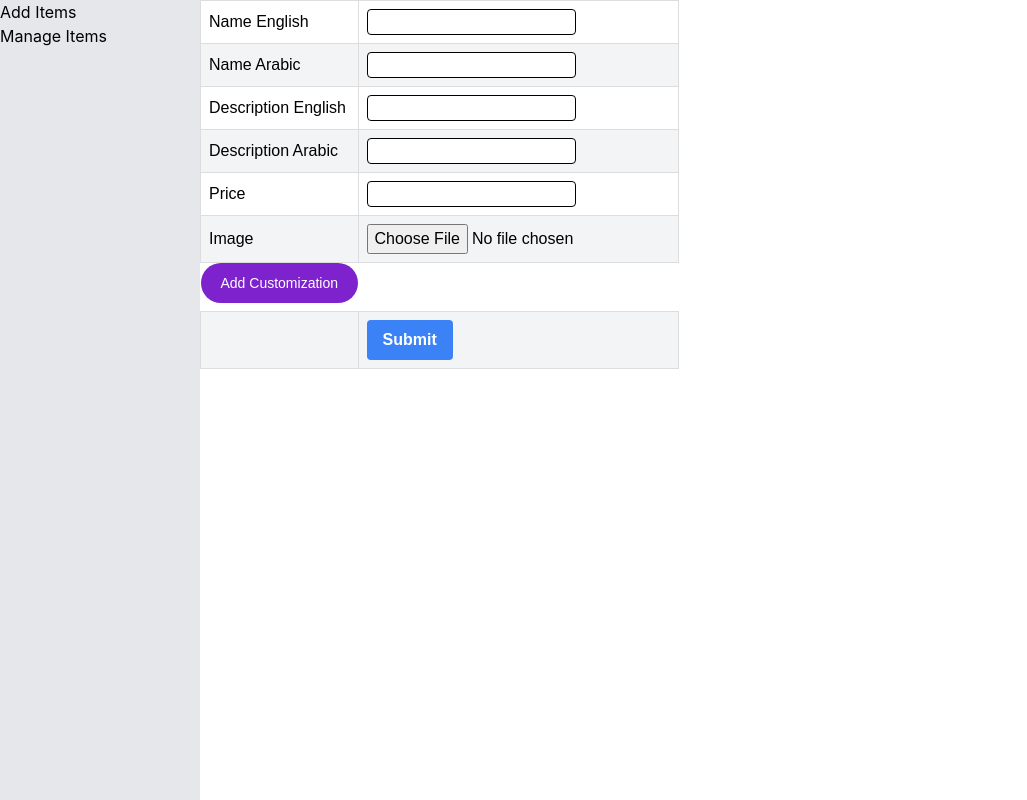
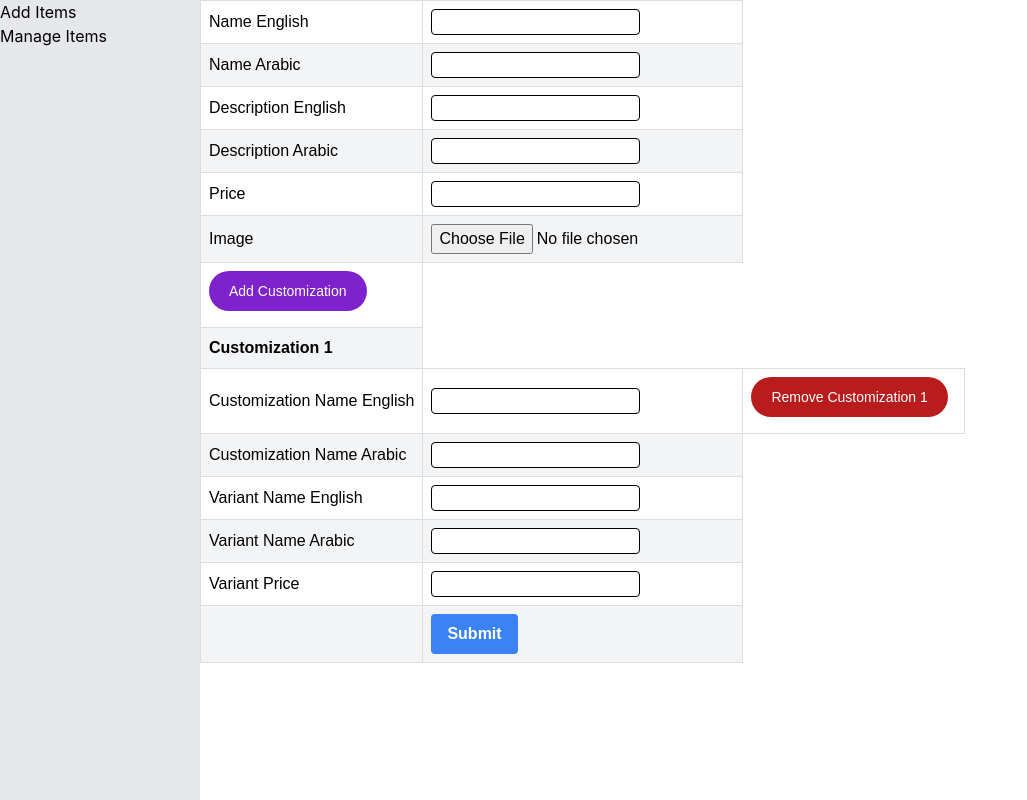
Before and after one commit to mr-rayhaan/lyve-frontend, a React (Create React App) app: page / in a window 1280 px wide. Shown: the whole page, without its empty margins (0-1027 px from the left). Built offline with nearby package versions, Linux system fonts and the light colour scheme; the HTML template or start-up script is replaced by a standard one.

Commit message:
create items with dynamic customizations

```diff
--- a/src/pages/AddItems.tsx
+++ b/src/pages/AddItems.tsx
@@ -20,16 +20,17 @@ interface Customization {
 
 export default function AddItems() {
     const [formData, setFormData] = useState({
-        name_en: '',
-        name_ar: '',
-        description_en: '',
-        description_ar: '',
-        price: '',
-        customization_name_en: '',
-        customization_name_ar: '',
-        variant_name_en: '',
-        variant_name_ar: '',
-        variant_price: '',
+        name_en: "",
+        name_ar: "",
+        description_en: "",
+        description_ar: "",
+        price: "",
+        customizations: [
+            {
+                name: { en: "", ar: "" },
+                variants: [{ name: { en: "", ar: "" }, price: "" }],
+            },
+        ],
     });
 
     const [selectedFile, setSelectedFile] = useState<File | null>(null);
@@ -42,68 +43,117 @@ export default function AddItems() {
         }));
     };
     const handleImageChange = (e: ChangeEvent<HTMLInputElement>) => {
-
         if (e.target.files && e.target.files.length > 0) {
             setSelectedFile(e.target.files[0]);
         }
     };
-    const [customizations, setCustomizations] = useState<Customization[]>([]);
+    // const [customizations, setCustomizations] = useState<Customization[]>([]);
 
     const handleAddCustomization = () => {
-        const newCustomization: Customization = {
+        const newCustomization = {
             name: { en: "", ar: "" },
-            variants: [{ name: { en: "", ar: "" }, price: 0 }],
+            variants: [{ name: { en: "", ar: "" }, price: "" }],
         };
 
-        setCustomizations([...customizations, newCustomization]);
+        setFormData((prevState) => ({
+            ...prevState,
+            customizations: [...prevState.customizations, newCustomization],
+        }));
+    };
+
+    const handleCustomizationInputChange = (customizationIndex: number, field: string, value: string) => {
+        setFormData((prevData) => {
+            const updatedCustomizations = [...prevData.customizations];
+            (updatedCustomizations[customizationIndex] as any)['name'][field] = value;
+            console.log('updatedCustomization', updatedCustomizations)
+            return {
+                ...prevData,
+                customizations: updatedCustomizations,
+            };
+        });
+    };
+
+    const handleVariantInputChange = (customizationIndex: number, variantIndex: number, field: string, value: string) => {
+        setFormData((prevData) => {
+            const updatedCustomizations = [...prevData.customizations];
+            (updatedCustomizations[customizationIndex].variants[variantIndex] as any)['name'][field] = value;
+            return {
+                ...prevData,
+                customizations: updatedCustomizations,
+            };
+        });
+    };
+    const handleVariantPriceChange = (customizationIndex: number, variantIndex: number, value: string) => {
+        setFormData((prevData) => {
+            const updatedCustomizations = [...prevData.customizations];
+            (updatedCustomizations[customizationIndex].variants[variantIndex] as any)['price'] = value;
+            return {
+                ...prevData,
+                customizations: updatedCustomizations,
+            };
+        });
     };
     const handleRemoveCustomization = (index: number) => {
-        const updatedCustomizations = [...customizations];
+        const updatedCustomizations = [...formData.customizations];
         updatedCustomizations.splice(index, 1);
-        setCustomizations(updatedCustomizations);
+
+        setFormData((prevState) => ({
+            ...prevState,
+            customizations: updatedCustomizations,
+        }));
     };
 
     const handleAddItem = async () => {
-        const price = parseFloat(formData.price);
-        const variantPrice = parseFloat(formData.variant_price);
-
-        // Validation
-        if (Object.values(formData).some((field) => !field) ||
-            isNaN(price) ||
-            price < 0 ||
-            isNaN(variantPrice) ||
-            variantPrice < 0) {
-            alert('Please fill in all fields and ensure that the price is not negative.');
+        // Perform validation
+        if (
+            !formData.name_en ||
+            !formData.name_ar ||
+            !formData.description_en ||
+            !formData.description_ar ||
+            !formData.price ||
+            formData.customizations.some((customization) => !customization.name.en || !customization.name.ar)
+        ) {
+            alert("Please fill in all required fields.");
             return;
         }
+
+        // Validation for variant prices or any other specific validation can be added here
+
+        // If all validation passes, proceed with the API call
         const addItemApi = menuItems.addMenuItem;
-        // Create a FormData object
         const formDataToSend = new FormData();
 
-        formDataToSend.append('name_en', formData.name_en);
-        formDataToSend.append('name_ar', formData.name_ar);
-        formDataToSend.append('description_en', formData.description_en);
-        formDataToSend.append('description_ar', formData.description_ar);
-        formDataToSend.append('price', formData.price);
-        formDataToSend.append('customization_name_en', formData.customization_name_en);
-        formDataToSend.append('customization_name_ar', formData.customization_name_ar);
-        formDataToSend.append('variant_name_en', formData.variant_name_en);
-        formDataToSend.append('variant_name_ar', formData.variant_name_ar);
-        formDataToSend.append('variant_price', formData.variant_price);
+        // Append form data to FormData object
+        formDataToSend.append("name_en", formData.name_en);
+        formDataToSend.append("name_ar", formData.name_ar);
+        formDataToSend.append("description_en", formData.description_en);
+        formDataToSend.append("description_ar", formData.description_ar);
+        formDataToSend.append("price", formData.price);
 
-        // Append the image file to the FormData object
+        // Append image file if selected
         if (selectedFile) {
-            formDataToSend.append('image', selectedFile);
+            formDataToSend.append("image", selectedFile);
         }
 
-        addItemApi.data = formDataToSend;
-        // console.log('api', addItemApi)
+        // Append customizations to FormData object
+        formData.customizations.forEach((customization, index) => {
+            formDataToSend.append(`customization_name_en_${index}`, customization.name.en);
+            formDataToSend.append(`customization_name_ar_${index}`, customization.name.ar);
+
+            customization.variants.forEach((variant, variantIndex) => {
+                formDataToSend.append(`variant_name_en_${index}_${variantIndex}`, variant.name.en);
+                formDataToSend.append(`variant_name_ar_${index}_${variantIndex}`, variant.name.ar);
+                formDataToSend.append(`variant_price_${index}_${variantIndex}`, variant.price);
+            });
+        });
 
         try {
+            addItemApi.data = formDataToSend
             const response = await generateMultipartAPI(addItemApi);
-            // alert(response?.data.message)
+            alert(response?.data.message);
         } catch (ex) {
-            console.log(ex);
+            console.error(ex);
+            alert("An error occurred while adding the item.");
         }
     };
 
@@ -111,99 +161,166 @@ export default function AddItems() {
         <table>
             <tbody>
                 <tr>
-                    <td><label>Name English</label></td>
-                    <td><input type="text" name="name_en" value={formData.name_en} onChange={handleInputChange} /></td>
+                    <td>
+                        <label>Name English</label>
+                    </td>
+                    <td>
+                        <input
+                            type="text"
+                            name="name_en"
+                            value={formData.name_en}
+                            onChange={handleInputChange}
+                        />
+                    </td>
                 </tr>
                 <tr>
-                    <td><label>Name Arabic</label></td>
-                    <td><input type="text" name="name_ar" value={formData.name_ar} onChange={handleInputChange} /></td>
+                    <td>
+                        <label>Name Arabic</label>
+                    </td>
+                    <td>
+                        <input
+                            type="text"
+                            name="name_ar"
+                            value={formData.name_ar}
+                            onChange={handleInputChange}
+                        />
+                    </td>
                 </tr>
                 <tr>
-                    <td><label>Description English</label></td>
-                    <td><input type="text" name="description_en" value={formData.description_en} onChange={handleInputChange} /></td>
+                    <td>
+                        <label>Description English</label>
+                    </td>
+                    <td>
+                        <input
+                            type="text"
+                            name="description_en"
+                            value={formData.description_en}
+                            onChange={handleInputChange}
+                        />
+                    </td>
                 </tr>
                 <tr>
-                    <td><label>Description Arabic</label></td>
-                    <td><input type="text" name="description_ar" value={formData.description_ar} onChange={handleInputChange} /></td>
+                    <td>
+                        <label>Description Arabic</label>
+                    </td>
+                    <td>
+                        <input
+                            type="text"
+                            name="description_ar"
+                            value={formData.description_ar}
+                            onChange={handleInputChange}
+                        />
+                    </td>
                 </tr>
                 <tr>
-                    <td><label>Price</label></td>
-                    <td><input type="number" name="price" value={formData.price} onChange={handleInputChange} /></td>
+                    <td>
+                        <label>Price</label>
+                    </td>
+                    <td>
+                        <input
+                            type="number"
+                            name="price"
+                            value={formData.price}
+                            onChange={handleInputChange}
+                        />
+                    </td>
                 </tr>
                 <tr>
-                    <td><label>Image</label></td>
-                    <td><input type="file" name="image" onChange={handleImageChange} /></td>
+                    <td>
+                        <label>Image</label>
+                    </td>
+                    <td>
+                        <input type="file" name="image" onChange={handleImageChange} />
+                    </td>
                 </tr>
                 <tr>
-                    <button onClick={handleAddCustomization} className="btn-purple">Add Customization</button>
+                    <td>
+                        <button onClick={handleAddCustomization} className="btn-purple">
+                            Add Customization
+                        </button>
+                    </td>
                 </tr>
                 {/* Render customization input fields */}
-                {customizations.map((customization, index) => (
+                {formData.customizations.map((customization, index) => (
                     <React.Fragment key={`customizations_` + index}>
-                        <tr key={`customization_` + index}><td><h1>Customization{` ` + (index + 1)}</h1></td></tr>
+                        <tr key={`customization_` + index}>
+                            <td>
+                                <h1>Customization{` ` + (index + 1)}</h1>
+                            </td>
+                        </tr>
                         <tr key={`customization_name_en_` + index}>
-                            <td><label>Customization Name English</label></td>
-                            <td><input
+                            <td>
+                                <label>Customization Name English</label>
+                            </td>
+                            <td>
+                                <input
                                     type="text"
                                     value={customization.name.en}
-                                onChange={(e) =>
-                                // handleInputChange(index, "name", "en", e.target.value)
-                                { }}
+                                    onChange={(e) => { handleCustomizationInputChange(index, 'en', e.target.value) }}
                                 />
                             </td>
-                            <td><button className="btn-red" onClick={() => handleRemoveCustomization(index)}>Remove Customization{` ` + (index + 1)}</button></td>
+                            <td>
+                                <button
+                                    className="btn-red"
+                                    onClick={() => handleRemoveCustomization(index)}
+                                >
+                                    Remove Customization{` ` + (index + 1)}
+                                </button>
+                            </td>
                         </tr>
                         <tr key={`customization_name_ar_` + index}>
-                            <td><label>Customization Name Arabic</label></td>
                             <td>
-                                <input type="text" value={customization.name.ar}
-                                    onChange={(e) => { }}
+                                <label>Customization Name Arabic</label>
+                            </td>
+                            <td>
+                                <input
+                                    type="text"
+                                    value={customization.name.ar}
+                                    onChange={(e) => { handleCustomizationInputChange(index, 'ar', e.target.value) }}
                                 />
                             </td>
                         </tr>
                         {customization.variants.map((variant, variantIndex) => (
                             <React.Fragment key={`variants_` + index}>
                                 <tr key={`variant_name_en_` + variantIndex}>
-                                    <td><label>Variant Name English</label></td>
-                                    <td><input
+                                    <td>
+                                        <label>Variant Name English</label>
+                                    </td>
+                                    <td>
+                                        <input
                                             type="text"
                                             value={variant.name.en}
-                                        onChange={(e) =>
-                                        // handleInputChange(
-                                        //     index,
-                                        //     "variants",
-                                        //     "en",
-                                        //     e.target.value
-                                        // )
-                                        { }}
-                                    /></td>
+                                            onChange={(e) => { handleVariantInputChange(index, variantIndex, 'en', e.target.value) }}
+                                        />
+                                    </td>
                                 </tr>
                                 <tr key={`variant_name_ar_` + variantIndex}>
-                                    <td><label>Variant Name Arabic</label></td>
-                                    <td><input
+                                    <td>
+                                        <label>Variant Name Arabic</label>
+                                    </td>
+                                    <td>
+                                        <input
                                             type="text"
                                             value={variant.name.ar}
-                                        onChange={(e) =>
-                                        // handleInputChange(
-                                        //     index,
-                                        //     "variants",
-                                        //     "en",
-                                        //     e.target.value
-                                        // )
-                                        { }}
-                                    /></td>
+                                            onChange={(e) => { handleVariantInputChange(index, variantIndex, 'ar', e.target.value) }}
+                                        />
+                                    </td>
                                 </tr>
                                 <tr key={`variant_price_` + variantIndex}>
-                                    <td><label>Variant Price</label></td>
                                     <td>
-                                        <input type="number" name={`variant_price_` + { index }}
-                                            onChange={(e) => { }}
+                                        <label>Variant Price</label>
+                                    </td>
+                                    <td>
+                                        <input
+                                            type="number"
+                                            name={`variant_price_` + { index }}
+                                            onChange={(e) => { handleVariantPriceChange(index, variantIndex, e.target.value) }}
                                         />
                                     </td>
                                 </tr>
                             </React.Fragment>
                         ))}
-                    </React.Fragment >
+                    </React.Fragment>
                 ))}
                 {/* <tr>
                     <td><label>Customization Name English</label></td>
@@ -225,7 +342,14 @@ export default function AddItems() {
                     <td><label>Variant Price</label></td>
                     <td><input type="number" name="variant_price" value={formData.variant_price} onChange={handleInputChange} /></td>
                 </tr> */}
-                <tr><td></td><td><button className="btn btn-blue" onClick={handleAddItem}>Submit</button></td></tr>
+                <tr>
+                    <td></td>
+                    <td>
+                        <button className="btn btn-blue" onClick={handleAddItem}>
+                            Submit
+                        </button>
+                    </td>
+                </tr>
             </tbody>
         </table>
     );
```
Lines whose indentation alone changed are shown as unchanged.
